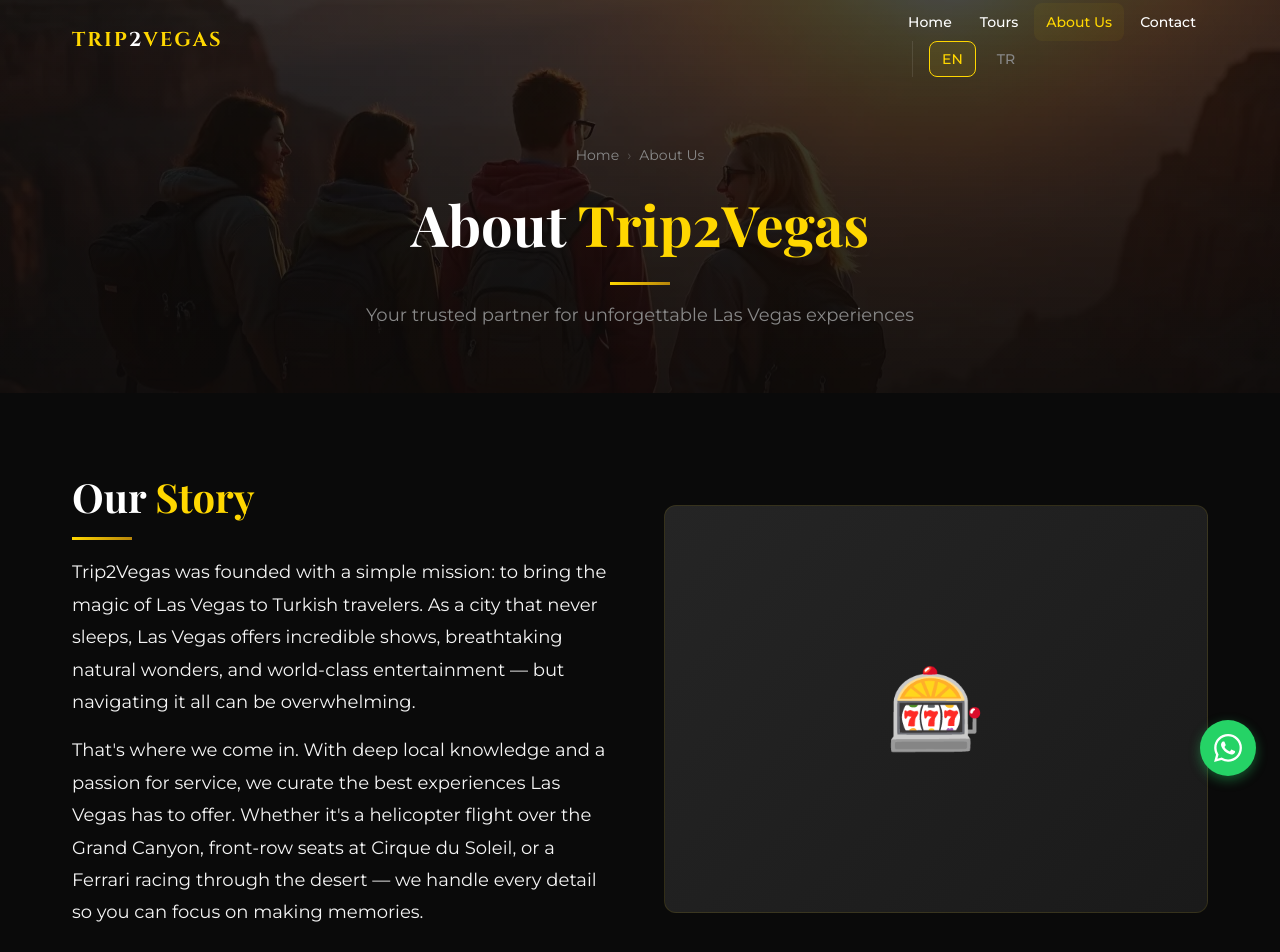
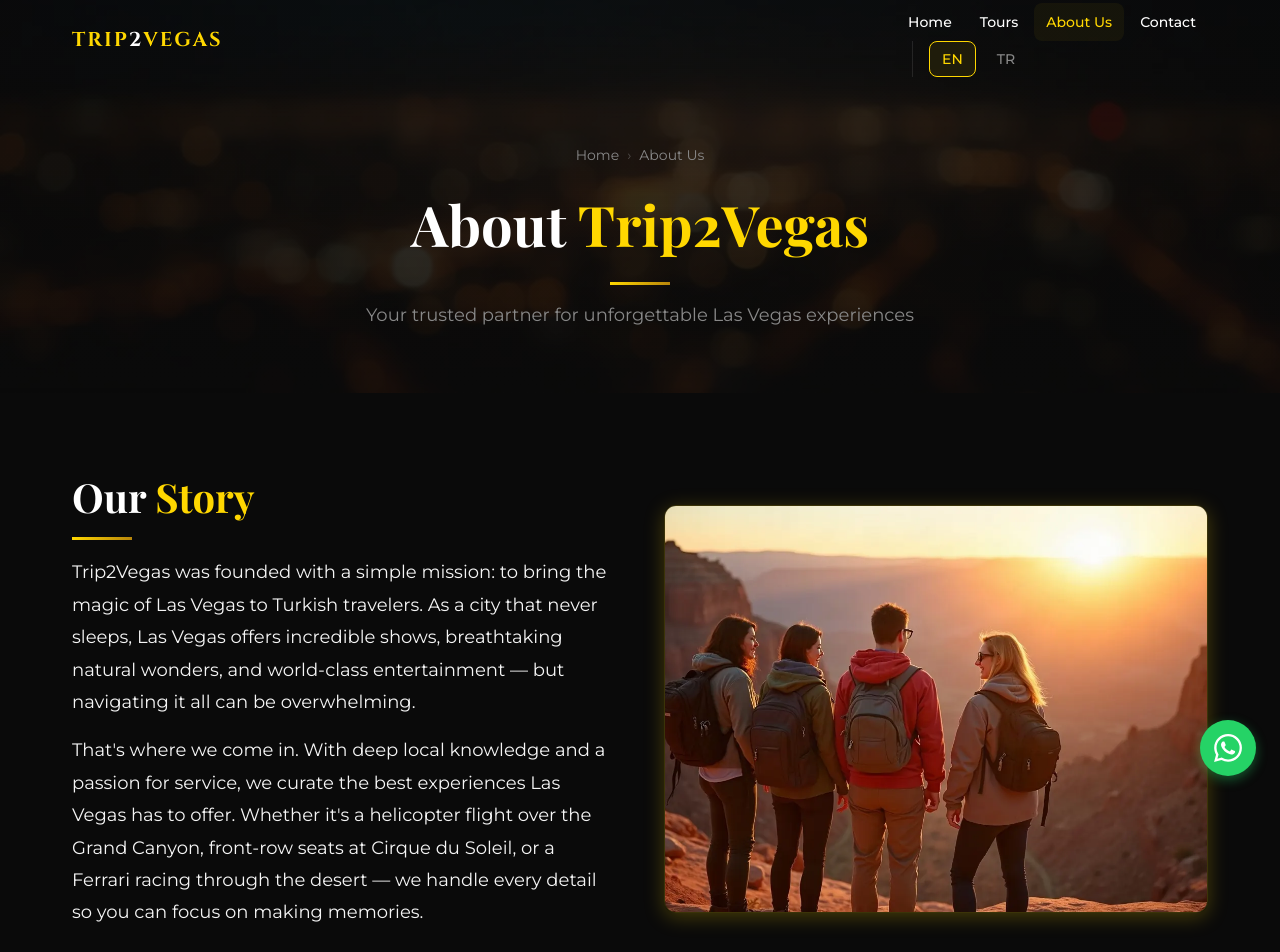
Before and after one commit to ruchanruchan/trip2vegas, a plain HTML site: page pages/about/index.html in a window 1280 px wide. Shown: the top 952 px of the page. Drawn offline with nearby package versions, Linux system fonts and the light colour scheme.

Commit message:
Add photo to About page 'Our Story' section
Replaces the slot-machine emoji placeholder with the travelers photo;
About header now uses the shared page-header background.

Co-Authored-By: Claude Fable 5.2 <noreply@anthropic.com>

```diff
--- a/assets/css/main.css
+++ b/assets/css/main.css
@@ -993,8 +993,24 @@ select.form-control {
   text-align: center;
   background:
     linear-gradient(to bottom, rgba(10, 10, 10, 0.75), rgba(10, 10, 10, 0.9)),
-    url('../images/hero/about.webp') center 30% / cover no-repeat,
+    url('../images/hero/page-header.webp') center / cover no-repeat,
     var(--color-black);
+}
+
+/* "Our Story" photo */
+.about-photo {
+  border-radius: var(--radius-lg);
+  overflow: hidden;
+  aspect-ratio: 4 / 3;
+  border: 1px solid rgba(255, 215, 0, 0.2);
+  box-shadow: var(--shadow-gold);
+}
+
+.about-photo img {
+  width: 100%;
+  height: 100%;
+  object-fit: cover;
+  display: block;
 }
 
 .about-section {
--- a/pages/about/index.html
+++ b/pages/about/index.html
@@ -62,8 +62,10 @@
             <span data-lang-tr>İşte burada biz devreye giriyoruz. Derin yerel bilgimiz ve hizmet tutkumuzla, Las Vegas'ın sunduğu en iyi deneyimleri sizin için seçiyoruz. Grand Canyon üzerinde bir helikopter uçuşu, Cirque du Soleil'de ön sıra koltuklar veya çölde yarışan bir Ferrari olsun — her detayla biz ilgileniyoruz, siz anılar biriktirmeye odaklanın.</span>
           </p>
         </div>
-        <div class="fade-in-right" style="background: linear-gradient(135deg, var(--color-black-lighter), var(--color-black-light)); border-radius: var(--radius-lg); aspect-ratio: 4/3; display: flex; align-items: center; justify-content: center; font-size: 5rem; border: 1px solid rgba(255,215,0,0.1);">
-          🎰
+        <div class="about-photo fade-in-right">
+          <!-- Alt text follows the language toggle: one <img>, two labelled wrappers would double the download -->
+          <img src="../../assets/images/hero/about.webp" width="1280" height="800" loading="lazy" decoding="async"
+               alt="Travelers with a guide at a desert canyon overlook at sunset / Gün batımında kanyon manzarasında rehberiyle gezginler">
         </div>
       </div>
     </div>
```
